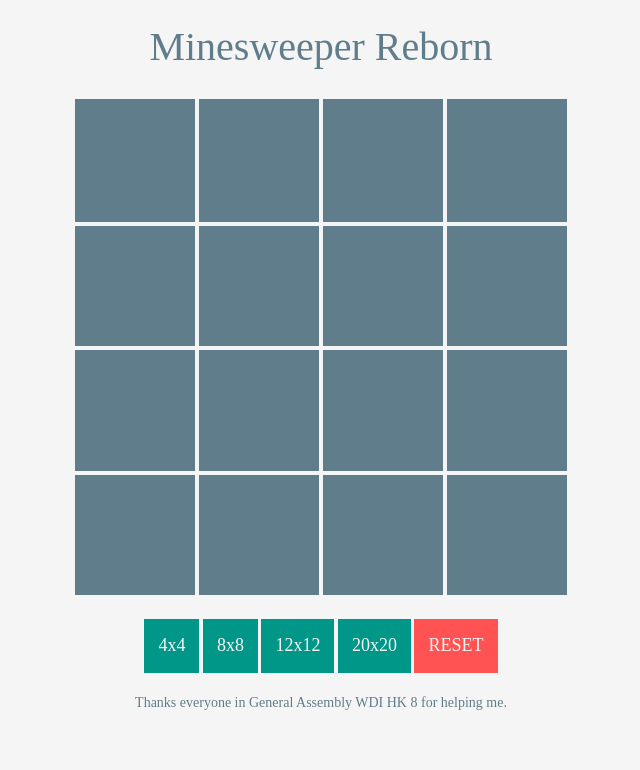
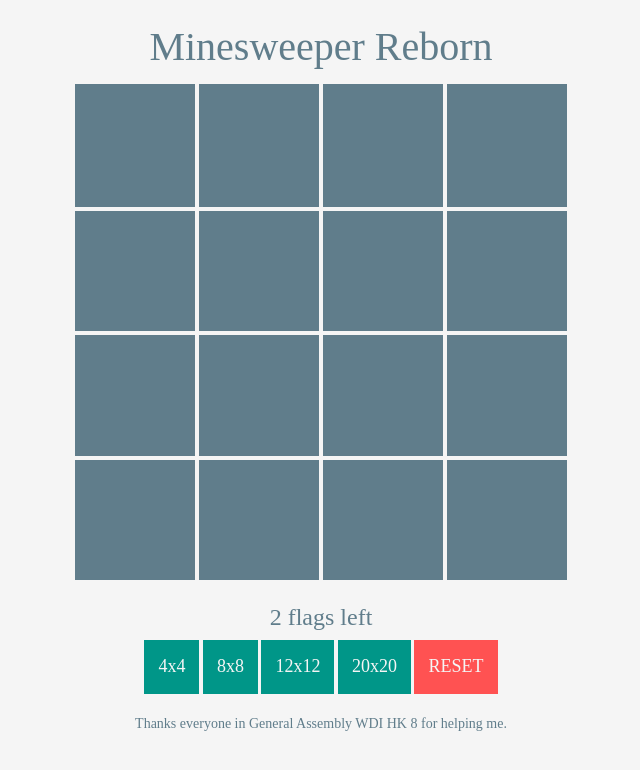
Before and after one commit to WDI-HK-8/MinesweeperReborn, a website: page index.html in a window 1280 px wide. Shown: the whole page, without its empty margins (319-959 px from the left). Drawn offline with nearby package versions, Linux system fonts and the light colour scheme.

Commit message:
added flags counter to show up on homepage

```diff
--- a/css/custom.css
+++ b/css/custom.css
@@ -9,6 +9,10 @@ h1 {
 	color: #607D8B;
 	font-size: 40px;
 	margin-top: 20px;
+}
+
+h3 {
+  color: #607D8B;
 }
 
 p {
@@ -34,7 +38,6 @@ p {
 
 td {
 	text-align: center;
-	vertical-align: middle;
 	width: 50px;
 	height: 50px;
 	background-color: #607D8B;
@@ -45,6 +48,7 @@ td {
 
 .table>tbody>tr>td {
 	border-top: none;
+  vertical-align: middle;
 }
 
 .table td:hover {
@@ -52,12 +56,8 @@ td {
 }
 
 header {
-	margin-bottom: 20px;
+	margin-bottom: 5px;
 	margin-top: 5px;
-}
-
-footer {
-	margin-top: 20px;
 }
 
 .levels {
--- a/index.html
+++ b/index.html
@@ -27,12 +27,13 @@
             </table>
         </main>
         <footer class="col-xs-12 text-center">
+            <h3 id="flags-left"></h3>
             <button id="levelOne" class="levels animated fadeIn">4x4</button>
             <button id="levelTwo" class="levels animated fadeIn">8x8</button>
             <button id="levelThree" class="levels animated fadeIn">12x12</button>
             <button id="levelFour" class="levels animated fadeIn">20x20</button>
             <button id="reset" class="animated fadeIn">RESET</button>
-            <p class="animated fadeIn">Thanks everyone in General Assembly WDI HK 8 for helping me.</p>
+            <p class="animated fadeIn col-xs-12">Thanks everyone in General Assembly WDI HK 8 for helping me.</p>
         </footer>
     </div>
 
--- a/js/application.js
+++ b/js/application.js
@@ -115,6 +115,7 @@
     nbCols = col;
     nbRows = row;
     percentMines = percentMines;
+    $('#flags-left').text(flagsLeft + ' flags left');
   }
 
   // Create board table
@@ -281,6 +282,7 @@
         var col = $(this).index();
         var row = $(this).parent().index();
         flagCell(row,col);
+        $('#flags-left').text(flagsLeft + ' flags left');
       }
     }
   });
```
